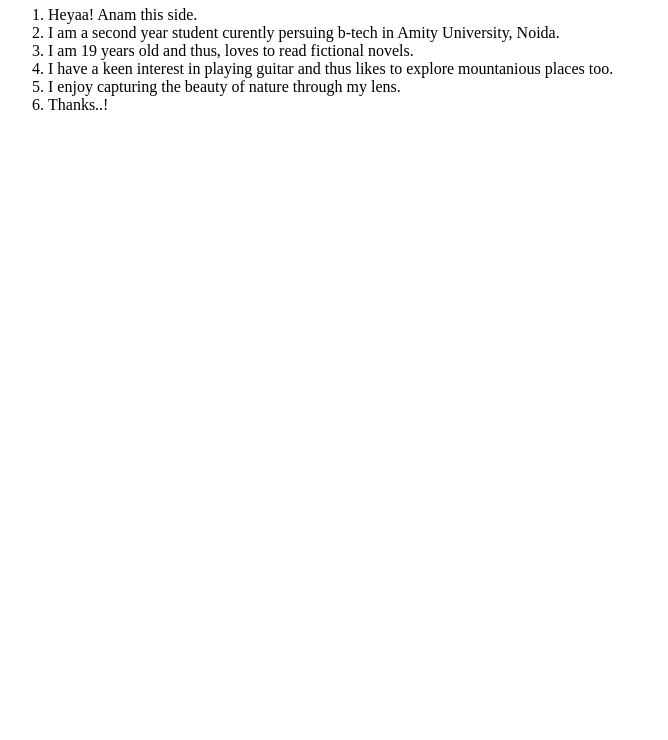
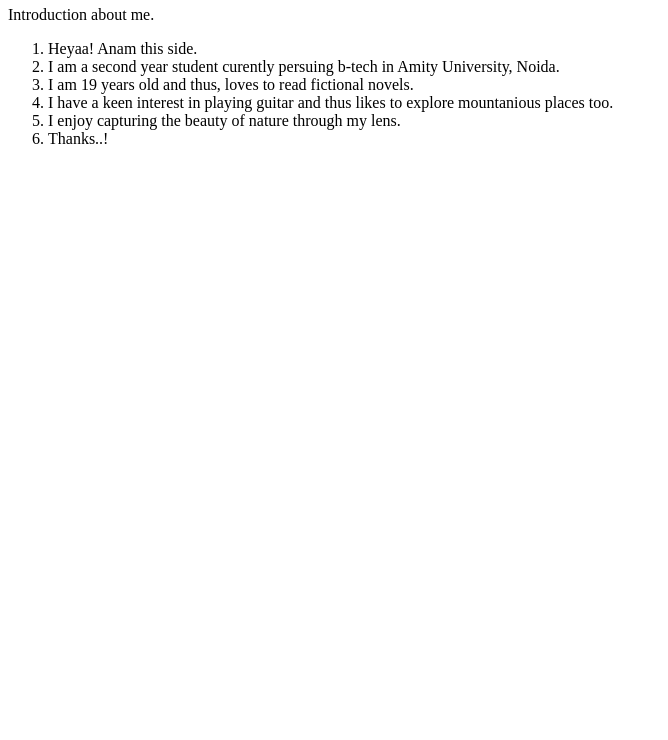
Before and after one commit to anamhere/Session-2-Study-Camps, a plain HTML site: page index.html in a window 1280 px wide. Shown: the part 60-800 px from the top of the page, without its empty margins (0-668 px from the left). Drawn offline with Linux system fonts and the light colour scheme.

Commit message:
Update index.html

```diff
--- a/index.html
+++ b/index.html
@@ -1,4 +1,7 @@
+<html>
+<body>
 <h1>Myself!</h1>
+<p>Introduction about me.</p>
 <ol>
 <li>Heyaa! Anam this side.</li>
 <li>I am a second year student curently persuing b-tech in Amity University, Noida.</li>
@@ -7,3 +10,5 @@
 <li>I enjoy capturing the beauty of nature through my lens.</li>
 <li>Thanks..!</li>
 </ol>
+</body>
+</html>
```
